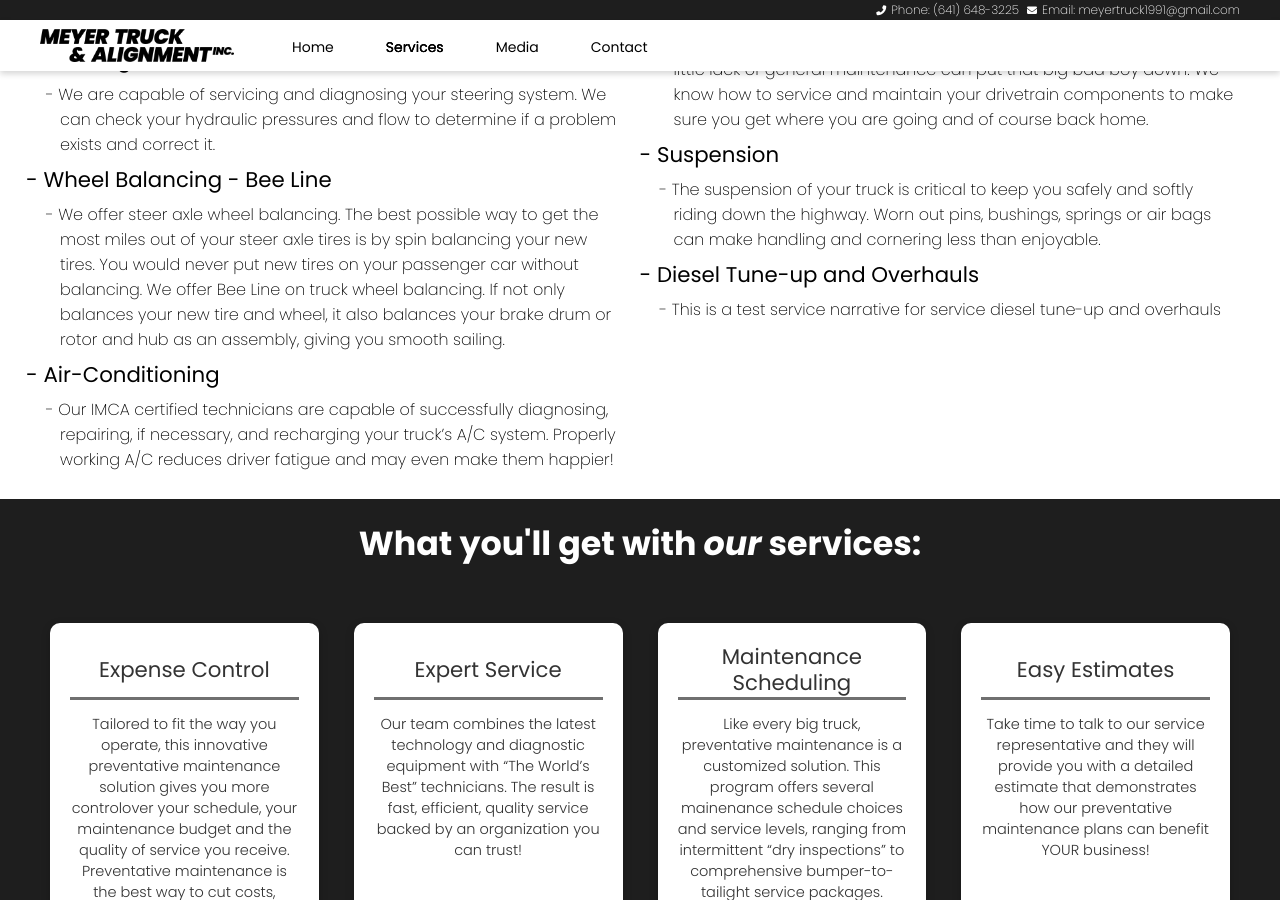
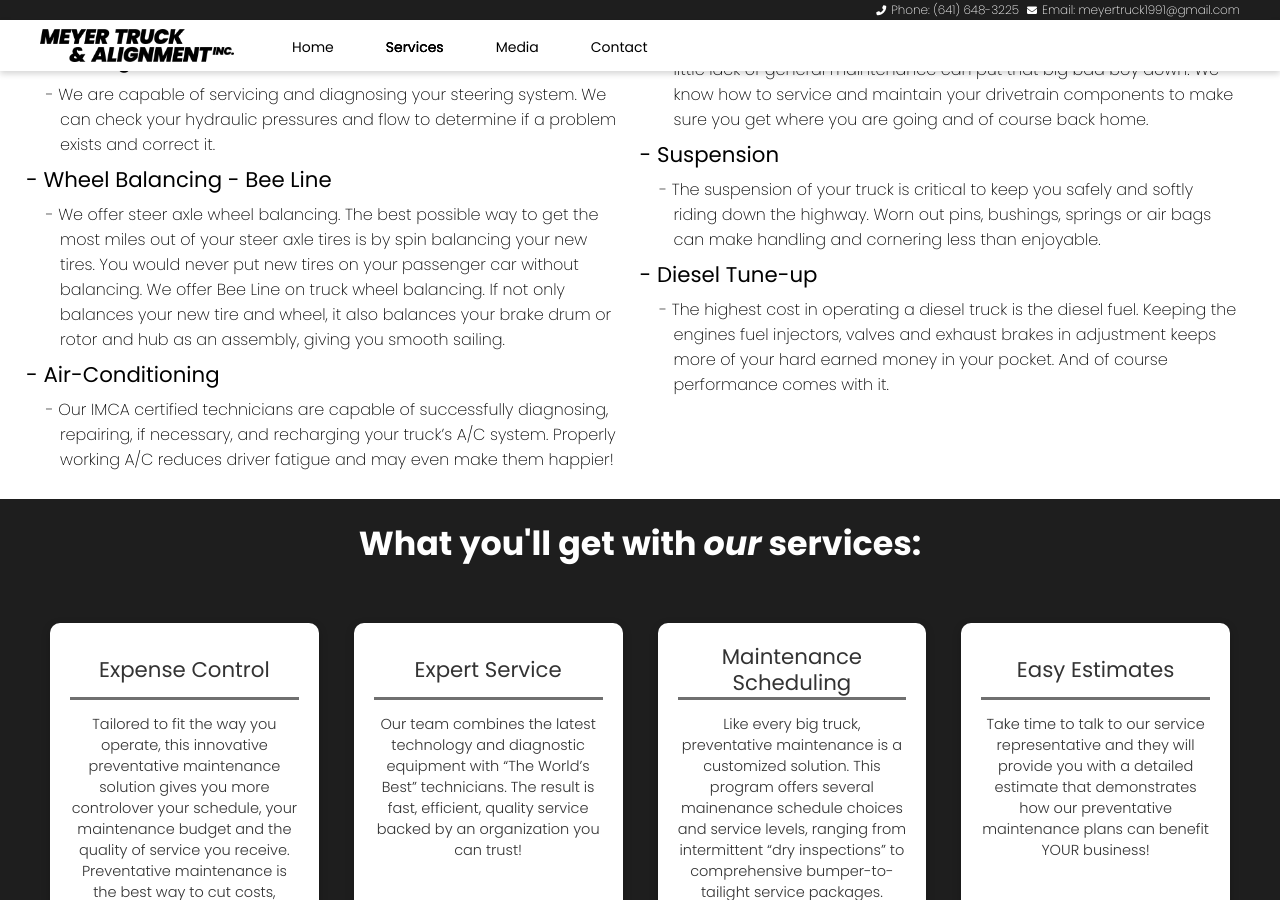
Before and after one commit to Abkes-Solutions-LLC/meyer-truck-and-alignment-website, a Jekyll site: the page built from services.html, in a window 1280 px wide and 900 px high, scrolled down 867 px. Built offline with Jekyll 4.4.1, drawn with Linux system fonts in a browser that asks for light colours; nearby versions of some CDN libraries.

Commit message:
Updated Diesel Tune Up And Overhauls

```diff
--- a/_services/diesel-tune-up-and-overhauls.markdown
+++ b/_services/diesel-tune-up-and-overhauls.markdown
@@ -1,6 +1,6 @@
 ---
-title: Diesel Tune-up and Overhauls
+title: Diesel Tune-up
 date: 2022-03-11 11:55:00 -06:00
 ---
 
-This is a test service narrative for service diesel tune-up and overhauls
+The highest cost in operating a diesel truck is the diesel fuel.  Keeping the engines fuel injectors, valves and exhaust brakes in adjustment keeps more of your hard earned money in your pocket.  And of course performance comes with it.
```
